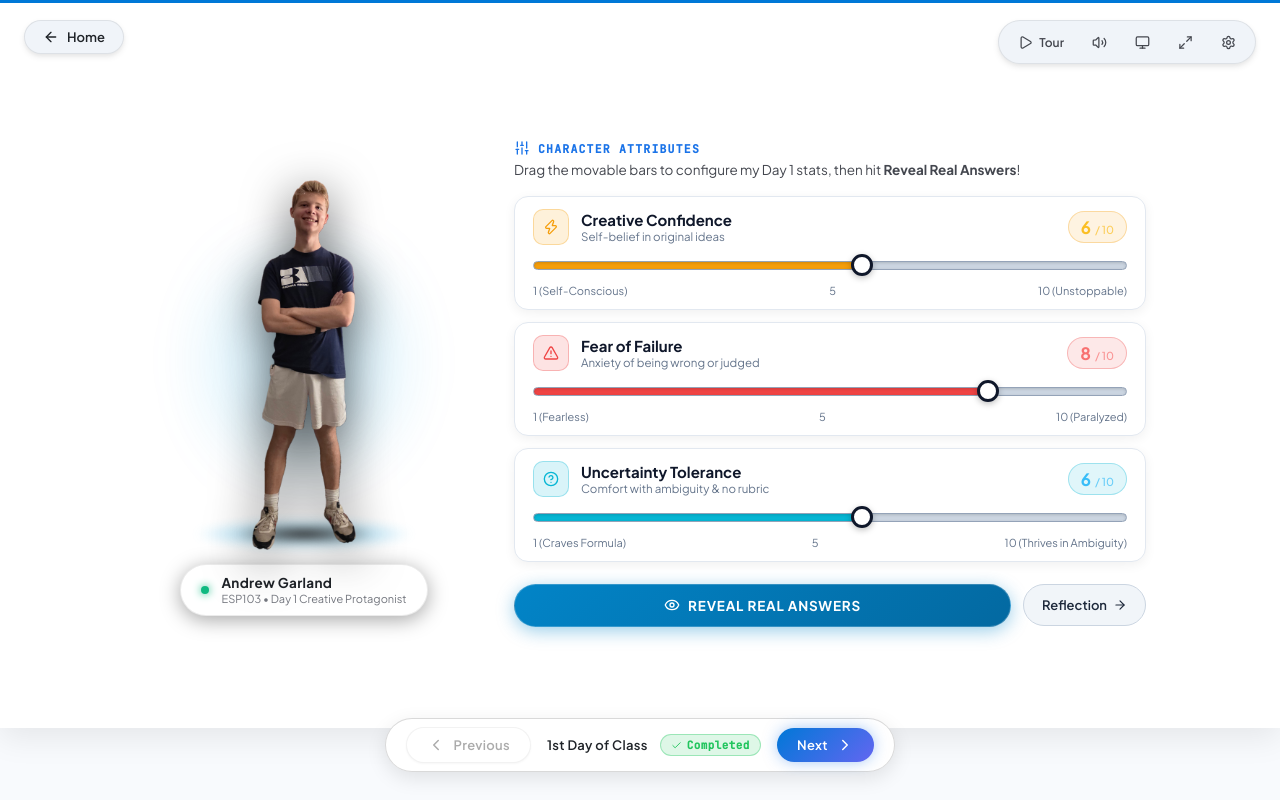
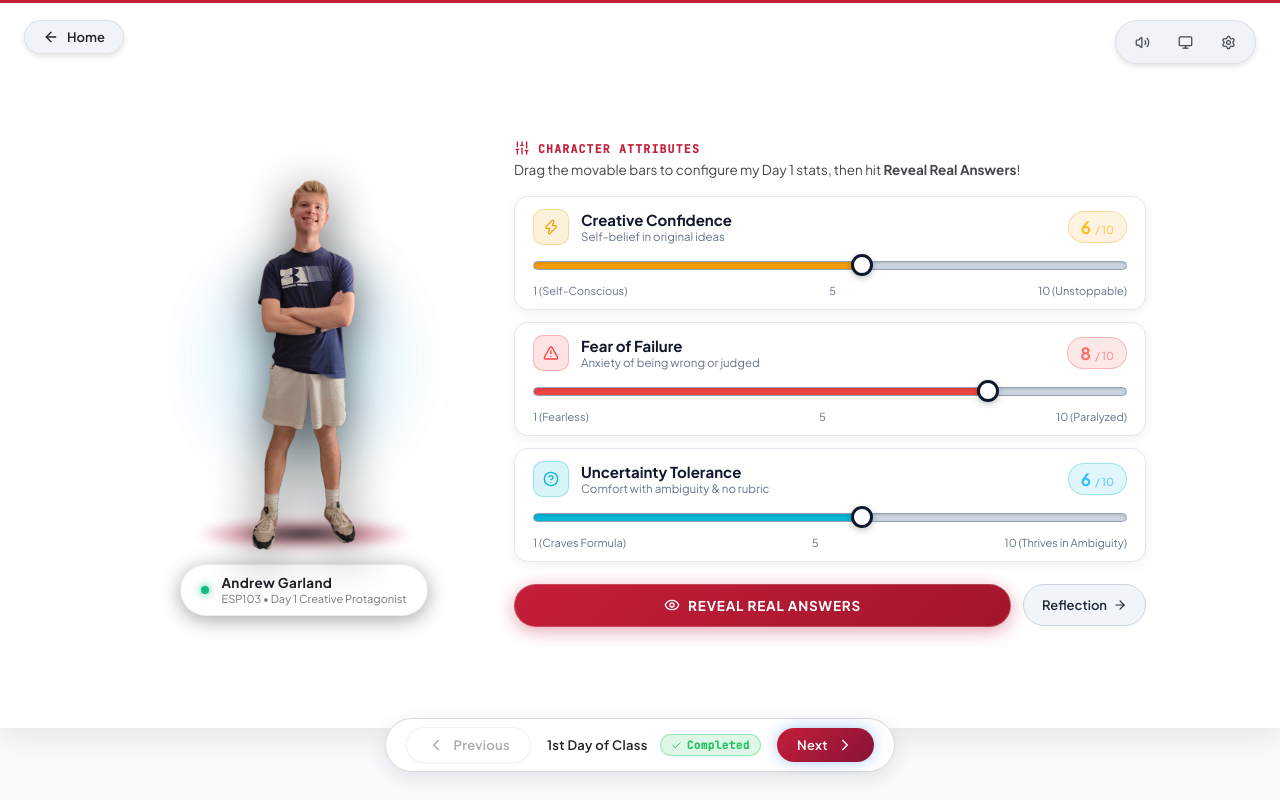
Before and after one commit to argarland07/creative-mindset-portfolio, a React (Vite) app: page / in a window 1280 px wide. Both pictures are taken after a click on the button "Begin Journey". Built offline with nearby package versions, Linux system fonts and the light colour scheme; a web font is replaced by a local one.

Commit message:
Update Andrew cutout, remove tour and fullscreen buttons, and apply Miami Red theme

```diff
--- a/src/App.jsx
+++ b/src/App.jsx
@@ -1,4 +1,4 @@
-import { useState, useEffect, useRef } from 'react';
+import { useState, useEffect } from 'react';
 import StoryChapterView from './components/StoryChapterView';
 import CardsOverview from './components/CardsOverview';
 import StoryEditModal from './components/StoryEditModal';
@@ -15,7 +15,7 @@ function App() {
         return initialTopics.map((init) => {
           const match = parsed.find((p) => p.id === init.id);
           return match
-            ? { ...init, ...match, number: init.number, phase: undefined, image: init.image }
+            ? { ...init, ...match, number: init.number, phase: undefined, accentColor: init.accentColor, image: init.image }
             : init;
         });
       }
@@ -27,8 +27,6 @@ function App() {
 
   const [currentIndex, setCurrentIndex] = useState(0);
   const [viewMode, setViewMode] = useState('grid'); // 'grid' (Start Screen Homepage) | 'story'
-  const [isAutoPlaying, setIsAutoPlaying] = useState(false);
-  const [autoPlayProgress, setAutoPlayProgress] = useState(0);
   const [editingTopic, setEditingTopic] = useState(null);
   const [wipeState, setWipeState] = useState('idle'); // 'idle' | 'wiping-in' | 'wiping-out'
   const [chapterTransition, setChapterTransition] = useState({
@@ -80,9 +78,6 @@ function App() {
     });
   };
 
-  const autoPlayTimerRef = useRef(null);
-  const slideDurationSeconds = 12; // 12 seconds per topic in auto walkthrough
-
   // Save to local storage on edits
   useEffect(() => {
     try {
@@ -96,7 +91,6 @@ function App() {
     if (chapterTransition.status !== 'idle' || targetIdx === currentIndex) return;
     const direction =
       explicitDirection || (targetIdx > currentIndex ? 'forward' : 'backward');
-    setAutoPlayProgress(0);
     soundManager.playSlideTransition();
     setChapterTransition({ status: 'exiting', direction });
 
@@ -128,7 +122,6 @@ function App() {
     soundManager.playSlideTransition();
     setWipeState('wiping-in');
     setTimeout(() => {
-      setAutoPlayProgress(0);
       setCurrentIndex(idx);
       setViewMode('story');
       setWipeState('wiping-out');
@@ -161,9 +154,6 @@ function App() {
         handleNext();
       } else if (e.key === 'ArrowLeft') {
         handlePrev();
-      } else if (e.key === ' ') {
-        e.preventDefault();
-        setIsAutoPlaying((prev) => !prev);
       } else if (e.key >= '1' && e.key <= String(topics.length)) {
         const idx = parseInt(e.key, 10) - 1;
         if (idx < topics.length && idx !== currentIndex) {
@@ -179,31 +169,6 @@ function App() {
     window.addEventListener('keydown', handleKeyDown);
     return () => window.removeEventListener('keydown', handleKeyDown);
   }, [currentIndex, topics.length, chapterTransition.status, viewMode]);
-
-  // Auto-walkthrough timer
-  useEffect(() => {
-    if (!isAutoPlaying || viewMode !== 'story') {
-      if (autoPlayTimerRef.current) clearInterval(autoPlayTimerRef.current);
-      return;
-    }
-
-    const intervalMs = 100;
-    const totalSteps = (slideDurationSeconds * 1000) / intervalMs;
-
-    autoPlayTimerRef.current = setInterval(() => {
-      setAutoPlayProgress((prev) => {
-        if (prev >= 100) {
-          handleNext();
-          return 0;
-        }
-        return prev + 100 / totalSteps;
-      });
-    }, intervalMs);
-
-    return () => {
-      if (autoPlayTimerRef.current) clearInterval(autoPlayTimerRef.current);
-    };
-  }, [isAutoPlaying, viewMode, currentIndex, topics.length, chapterTransition.status]);
 
   const handleSaveTopicNotes = (topicId, updatedFields) => {
     setTopics((prev) =>
@@ -240,9 +205,6 @@ function App() {
             onPrev={handlePrev}
             onOpenEditModal={(topic) => setEditingTopic(topic)}
             onUpdateTopicData={handleSaveTopicNotes}
-            isAutoPlaying={isAutoPlaying}
-            setIsAutoPlaying={setIsAutoPlaying}
-            autoPlayProgress={autoPlayProgress}
             onBackToStart={handleBackToStart}
             themeMode={themeMode}
             onToggleTheme={handleToggleTheme}
--- a/src/components/StoryChapterView.jsx
+++ b/src/components/StoryChapterView.jsx
@@ -8,9 +8,6 @@ import {
   Quote,
   CheckCircle2,
   Maximize2,
-  Minimize2,
-  Play,
-  Pause,
   Volume2,
   VolumeX,
   Monitor,
@@ -35,9 +32,6 @@ export default function StoryChapterView({
   onPrev,
   onOpenEditModal,
   onUpdateTopicData,
-  isAutoPlaying,
-  setIsAutoPlaying,
-  autoPlayProgress,
   onBackToStart,
   themeMode,
   onToggleTheme
@@ -46,39 +40,6 @@ export default function StoryChapterView({
   const [showFullImage, setShowFullImage] = useState(false);
   const [isMuted, setIsMuted] = useState(soundManager.isMuted);
   const [showSettingsModal, setShowSettingsModal] = useState(false);
-
-  // Native Browser Fullscreen tracking
-  const [isBrowserFullscreen, setIsBrowserFullscreen] = useState(() => {
-    if (typeof document !== 'undefined') {
-      return Boolean(document.fullscreenElement);
-    }
-    return false;
-  });
-
-  useEffect(() => {
-    const handleFsChange = () => {
-      setIsBrowserFullscreen(Boolean(document.fullscreenElement));
-    };
-    document.addEventListener('fullscreenchange', handleFsChange);
-    return () => document.removeEventListener('fullscreenchange', handleFsChange);
-  }, []);
-
-  const toggleBrowserFullscreen = async () => {
-    try {
-      soundManager.playClick();
-      if (!document.fullscreenElement) {
-        if (document.documentElement.requestFullscreen) {
-          await document.documentElement.requestFullscreen();
-        }
-      } else {
-        if (document.exitFullscreen) {
-          await document.exitFullscreen();
-        }
-      }
-    } catch (err) {
-      console.warn('Fullscreen toggle failed:', err);
-    }
-  };
 
   // Section completion gating
   const [completedSections, setCompletedSections] = useState(() => {
@@ -316,20 +277,6 @@ export default function StoryChapterView({
 
       {/* Floating Minimal Top-Right HUD Controls Cluster */}
       <aside className="hud-floating-cluster" aria-label="Story View Controls">
-        {setIsAutoPlaying && (
-          <button
-            className={`hud-icon-btn ${isAutoPlaying ? 'active' : ''}`}
-            onClick={() => {
-              soundManager.playClick();
-              setIsAutoPlaying(!isAutoPlaying);
-            }}
-            title={isAutoPlaying ? 'Pause Auto Tour' : 'Start Auto Tour (Spacebar)'}
-          >
-            {isAutoPlaying ? <Pause size={15} /> : <Play size={15} />}
-            <span className="hud-btn-text">{isAutoPlaying ? 'Pause' : 'Tour'}</span>
-          </button>
-        )}
-
         <button
           className="hud-icon-btn"
           onClick={toggleSound}
@@ -347,14 +294,6 @@ export default function StoryChapterView({
             <Monitor size={15} />
           </button>
         )}
-
-        <button
-          className="hud-icon-btn"
-          onClick={toggleBrowserFullscreen}
-          title={isBrowserFullscreen ? 'Exit Browser Fullscreen (Esc)' : 'Enter Browser Fullscreen'}
-        >
-          {isBrowserFullscreen ? <Minimize2 size={15} /> : <Maximize2 size={15} />}
-        </button>
 
         <button
           className="hud-icon-btn hud-settings-btn"
@@ -626,18 +565,6 @@ export default function StoryChapterView({
 
           {/* Center Progress & Status */}
           <div className="pager-center-group">
-            {isAutoPlaying && (
-              <div className="auto-progress-wrapper">
-                <div
-                  className="auto-progress-bar"
-                  style={{
-                    width: `${autoPlayProgress}%`,
-                    background: current.accentColor
-                  }}
-                />
-              </div>
-            )}
-
             <div className="immersive-chapter-indicator">
               <span className="immersive-crumb">
                 {isChapter1 && chapter1Phase === 'reflection'
@@ -677,7 +604,7 @@ export default function StoryChapterView({
                   : onNext
               }
               style={{
-                background: `linear-gradient(135deg, ${current.accentColor}, #6366f1)`,
+                background: `linear-gradient(135deg, ${current.accentColor}, #881337)`,
                 boxShadow: `0 0 20px -3px ${current.accentColor}60`
               }}
               title={
@@ -789,26 +716,7 @@ export default function StoryChapterView({
                 </div>
               </div>
 
-              {/* Setting 2: Browser Fullscreen */}
-              <div className="setting-row">
-                <div className="setting-info">
-                  <span className="setting-label">Browser Full Screen</span>
-                  <p className="setting-desc">
-                    Expand the browser window to span your entire physical monitor screen.
-                  </p>
-                </div>
-                <div className="setting-control">
-                  <button
-                    className="setting-action-btn"
-                    onClick={toggleBrowserFullscreen}
-                  >
-                    {isBrowserFullscreen ? <Minimize2 size={14} /> : <Maximize2 size={14} />}
-                    <span>{isBrowserFullscreen ? 'Exit Full Screen' : 'Go Full Screen'}</span>
-                  </button>
-                </div>
-              </div>
-
-              {/* Setting 3: Sound Effects */}
+              {/* Setting 2: Sound Effects */}
               <div className="setting-row">
                 <div className="setting-info">
                   <span className="setting-label">Sound Effects</span>
@@ -829,7 +737,7 @@ export default function StoryChapterView({
                 </div>
               </div>
 
-              {/* Setting 4: Chapter Progress Reset */}
+              {/* Setting 3: Chapter Progress Reset */}
               <div className="setting-row">
                 <div className="setting-info">
                   <span className="setting-label">Section Completion Progress</span>
--- a/src/data/topics.js
+++ b/src/data/topics.js
@@ -7,7 +7,7 @@ export const initialTopics = [
     title: '1st Day of Class',
     subtitle: 'Stepping into the unknown & redefining what it means to be creative',
     image: assetUrl('/topics/topic-1-first-day.jpg'),
-    accentColor: '#0078d7',
+    accentColor: '#c41e3a',
     story: 'Walking into class on day one, I had preconceived notions about what "creativity" meant—drawing talent, innate artistic genius, or sudden lightning bolts of inspiration. Instead, we were prompted with an open blackboard: What does creative inquiry mean to you? Sitting with people from entirely different backgrounds immediately challenged my comfort zone. It became clear that this course was not about technical perfection, but about cultivating genuine curiosity, unlearning fear of judgment, and embracing the creative process as a habit rather than an accident.',
     reflection: 'In the past, I never considered myself a highly creative person. I identified three important metrics that we have worked on in this class, and rated myself on where I started. My creative confidence was okay, about a 5. Sometimes I was proud of my creative efforts, and other times I was not confident in them. My Fear of Failure was definitely high (and still is). I was afraid of not completing a goal or a task, and how that would hurt me. My Uncertainty Tolerance was actually fairly high. I worked through many assignments in school where I did not have as much direction as I would have liked, and I learned to adapt and use my creative skills.',
     keyTakeaway: 'The creative journey begins the moment you give yourself permission to be a beginner again.',
```
Also changed, not shown: src/index.css (+27 -27 lines), public/andrew-character.png, src/App.css.
